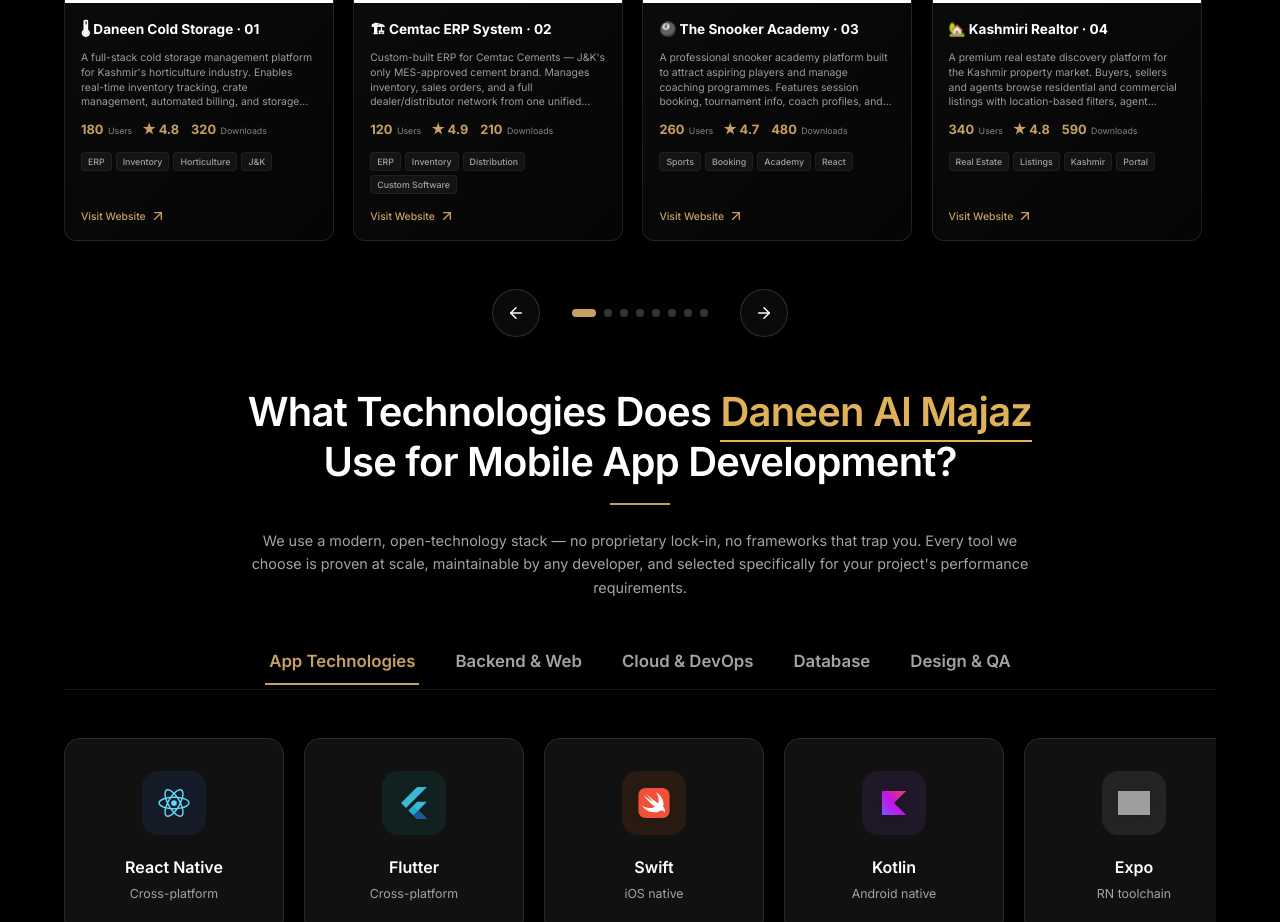
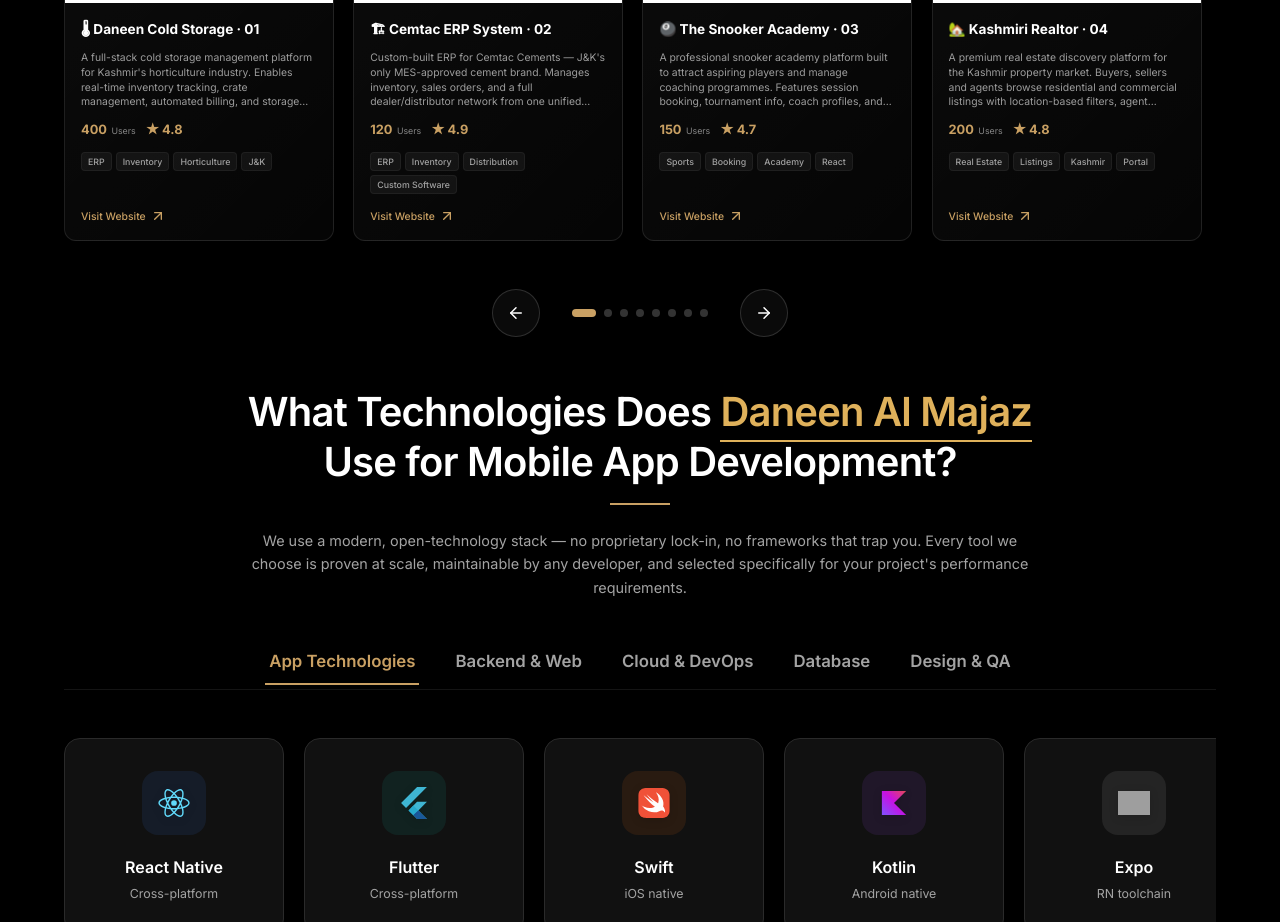
Before and after one commit to faheemnazir/landingpagedan, a React (Vite) app: page / in a window 1280 px wide. Shown: the part 7900-8822 px from the top of the page. Built offline with nearby package versions, Linux system fonts and the light colour scheme; grey boxes are pictures that could not be loaded.

Commit message:
Fix: conditionally render downloads stat in portfolio cards and detail modal

```diff
--- a/src/components/Portfolio.jsx
+++ b/src/components/Portfolio.jsx
@@ -40,9 +40,11 @@
           <div className="stat">
             <span className="stat-value">★ {stats.rating}</span>
           </div>
+          {stats.downloads && (
             <div className="stat">
               <span className="stat-value">{stats.downloads}</span> Downloads
             </div>
+          )}
         </div>
 
         <div className="project-tags">
@@ -81,7 +83,7 @@
         "Role-based access for operators and managers",
         "Dashboard with storage occupancy analytics"
       ],
-      stats: { users: "180", rating: "4.8", downloads: "320" },
+      stats: { users: "400", rating: "4.8" },
       bg: "#ffffff",
       fit: "contain",
       padding: "12px"
@@ -100,7 +102,7 @@
         "Dealer & distributor management with dedicated profiles",
         "Centralized dashboard for business-wide operational visibility"
       ],
-      stats: { users: "120", rating: "4.9", downloads: "210" },
+      stats: { users: "120", rating: "4.9" },
       bg: "#ffffff",
       fit: "contain",
       padding: "12px"
@@ -119,7 +121,7 @@
         "Academy history, achievements & media gallery",
         "Mobile-responsive with a clean sport-forward aesthetic"
       ],
-      stats: { users: "260", rating: "4.7", downloads: "480" },
+      stats: { users: "150", rating: "4.7" },
       bg: "#ffffff",
       fit: "contain",
       padding: "12px"
@@ -138,7 +140,7 @@
         "Map-based property discovery for Kashmir localities",
         "Stage environment maintained for QA and client review"
       ],
-      stats: { users: "340", rating: "4.8", downloads: "590" },
+      stats: { users: "200", rating: "4.8" },
       bg: "#ffffff",
       fit: "contain",
       padding: "12px"
@@ -157,7 +159,7 @@
         "Guest billing, invoice generation & payment tracking",
         "Occupancy & revenue analytics dashboard"
       ],
-      stats: { users: "150", rating: "4.9", downloads: "270" },
+      stats: { users: "350", rating: "4.9" },
       bg: "#ffffff",
       fit: "contain",
       padding: "12px"
@@ -176,7 +178,7 @@
         "In-app push notifications & delivery status updates",
         "Cross-platform Flutter codebase — iOS & Android"
       ],
-      stats: { users: "720", rating: "4.8", downloads: "950" },
+      stats: { users: "300", rating: "4.8", downloads: "150" },
       bg: "#ffffff",
       fit: "contain",
       padding: "12px"
@@ -195,7 +197,7 @@
         "Lead generation forms & client enquiry flows",
         "Clean, professional, conversion-focused design"
       ],
-      stats: { users: "430", rating: "4.8", downloads: "780" },
+      stats: { users: "180", rating: "4.8" },
       bg: "#ffffff",
       fit: "contain",
       padding: "12px"
@@ -214,7 +216,7 @@
         "Experiences, dining & activities feature sections",
         "High-end visual design crafted for luxury positioning"
       ],
-      stats: { users: "310", rating: "4.8", downloads: "620" },
+      stats: { users: "200", rating: "4.8" },
       bg: "#ffffff",
       fit: "contain",
       padding: "12px"
@@ -390,10 +392,12 @@
                     <span className="stat-label">Rating</span>
                     <span className="stat-value">★ {selectedProject.stats.rating}</span>
                   </div>
+                  {selectedProject.stats.downloads && (
                     <div className="modal-stat">
                       <span className="stat-label">Downloads</span>
                       <span className="stat-value">{selectedProject.stats.downloads}</span>
                     </div>
+                  )}
                 </div>
 
                 <div className="modal-tags">
```
Lines whose indentation alone changed are shown as unchanged.
